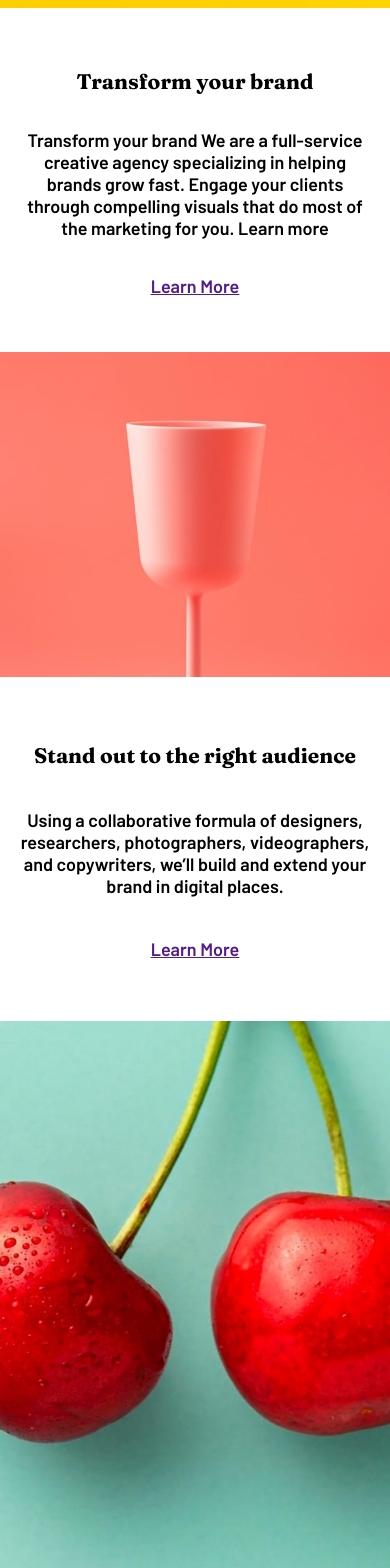
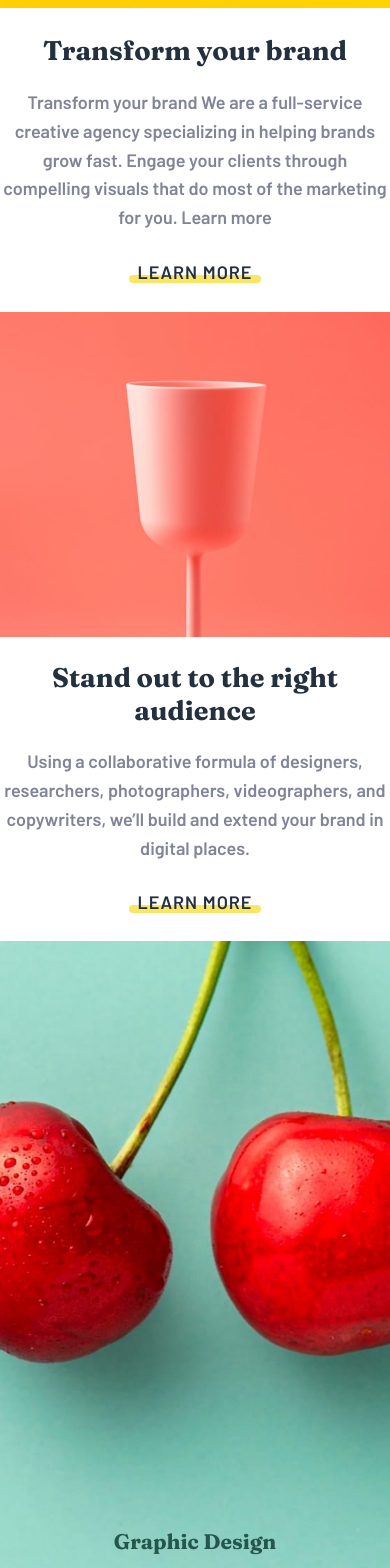
Before and after one commit to Birrellc/Practice__Sunnyside-Agency, a React (Create React App) app: page / in a window 390 px wide. Shown: the part 1160-2728 px from the top of the page. Built offline with nearby package versions, Linux system fonts and the light colour scheme; the HTML template or start-up script is replaced by a standard one.

Commit message:
Styles: updated info section mobile styling

```diff
--- a/src/components/Info/Info.js
+++ b/src/components/Info/Info.js
@@ -7,14 +7,16 @@ const Info = () => {
       <div className='container'>
         <div className='content'>
           <div className='text'>
-            <h3>Transform your brand</h3>
-            <p>
+            <h2 className='info-heading-one'>Transform your brand</h2>
+            <p className='info-text'>
               Transform your brand We are a full-service creative agency
               specializing in helping brands grow fast. Engage your clients
               through compelling visuals that do most of the marketing for you.
               Learn more
             </p>
-            <a href=''>Learn More</a>
+            <a href='' className='link'>
+              Learn More
+            </a>
           </div>
           <div className='image'>
             <img src={require('./images/image-transform.jpg')} alt='' />
@@ -25,19 +27,23 @@ const Info = () => {
             <img src={require('./images/image-stand-out.jpg')} alt='' />
           </div>
           <div className='text'>
-            <h3>Stand out to the right audience</h3>
-            <p>
+            <h2 className='info-heading-one'>
+              Stand out to the right audience
+            </h2>
+            <p className='info-text'>
               Using a collaborative formula of designers, researchers,
               photographers, videographers, and copywriters, we’ll build and
               extend your brand in digital places.
             </p>
-            <a href=''>Learn More</a>
+            <a href='' className='link'>
+              Learn More
+            </a>
           </div>
         </div>
         <div className='content3'>
           <div className='text'>
-            <h3>Graphic Design</h3>
-            <p>
+            <h3 className='info-heading-two'>Graphic Design</h3>
+            <p className='graphic-text'>
               Great design makes you memorable. We deliver artwork that
               underscores your brand message and captures potential clients’
               attention.
@@ -46,8 +52,8 @@ const Info = () => {
         </div>
         <div className='content4'>
           <div className='text'>
-            <h3>Photography</h3>
-            <p>
+            <h3 className='info-heading-three'>Photography</h3>
+            <p className='photography-text'>
               Increase your credibility by getting the most stunning,
               high-quality photos that improve your business image.
             </p>
--- a/src/components/Info/InfoStyles.css
+++ b/src/components/Info/InfoStyles.css
@@ -6,16 +6,6 @@
 .info .content {
     display: flex;
     flex-direction: column-reverse;
-}
-
-.info .content .text {
-    display: flex;
-    flex-direction: column;
-    justify-content: space-evenly;
-    align-items: center;
-    height: 300px;
-    text-align: center;
-    margin: 20px;
 }
 
 .info .content img {
@@ -29,14 +19,14 @@
     flex-direction: column;
 }
 
-.info .content2 .text {
+.text {
     display: flex;
     flex-direction: column;
     justify-content: space-evenly;
     align-items: center;
     height: 300px;
     text-align: center;
-    margin: 20px;
+    margin: 20 0px;
 }
 
 .info .content2 img {
@@ -61,6 +51,8 @@
     transform: translateX(-50%);
     text-align: center;
     width: 100%;
+    padding: 10%;
+    color: hsl(167, 40%, 24%);
 }
 
 .info .content4 {
@@ -72,6 +64,11 @@
     background: url('../../../images/mobile/image-photography.jpg') no-repeat center center/cover;
 }
 
+.info-text {
+    color: hsl(232, 10%, 55%);
+    line-height: 1.8rem;
+}
+
 .info .content4 .text {
     position: absolute;
     bottom: 2rem;
@@ -79,4 +76,53 @@
     transform: translateX(-50%);
     text-align: center;
     width: 100%;
+    padding: 10%;
+    color: hsl(198, 62%, 26%);
 }
+
+.info-heading {
+    font-size: 1.8rem;
+    padding: 10%;
+    color: hsl(167, 40%, 24%);
+}
+
+.info-heading2 {
+    font-size: 1.8rem;
+    padding: 10%;
+    color: hsl(198, 62%, 26%);
+}
+
+.info-heading-one {
+    color: #23303e;
+}
+
+.text a {
+    text-transform: uppercase;
+    text-decoration: none;
+    letter-spacing: 1px;
+    position: relative;
+    padding: 8px;
+    color: hsl(212, 27%, 19%);
+}
+
+.text a:before {
+    content: "";
+    width: 100%;
+    color: hsl(51, 100%, 49%);
+    border-bottom: 8px solid;
+    position: absolute;
+    bottom: 8px;
+    left: 0px;
+    z-index: -1;
+    border-radius: 10px;
+    opacity: .6;
+}
+
+.text a:hover:before {
+    opacity: 1;
+}
+
+.link:before {
+    border-bottom: 8px solid hsl(7, 99%, 70%);
+    ;
+}
```
